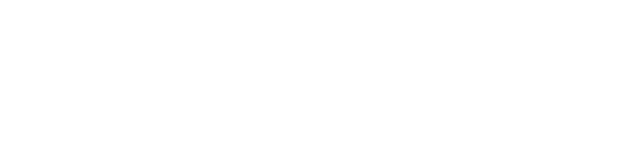
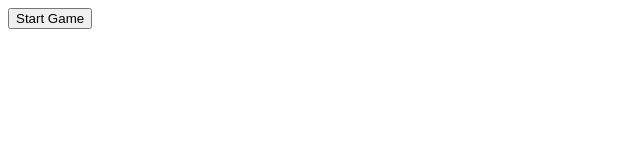
Before and after one commit to Condif/Condif.github.io, a plain HTML site: page index.html in a window 1280 px wide. Shown: the whole page, without its empty margins (0-640 px from the left). Drawn offline with Linux system fonts and the light colour scheme.

Commit message:
Changed index

```diff
--- a/index.html
+++ b/index.html
@@ -9,6 +9,7 @@
     <title>Lucifer</title>
 </head>
 <body>
+    <button onclick="start()">Start Game</button>
 
 </body>
 </html>
```
